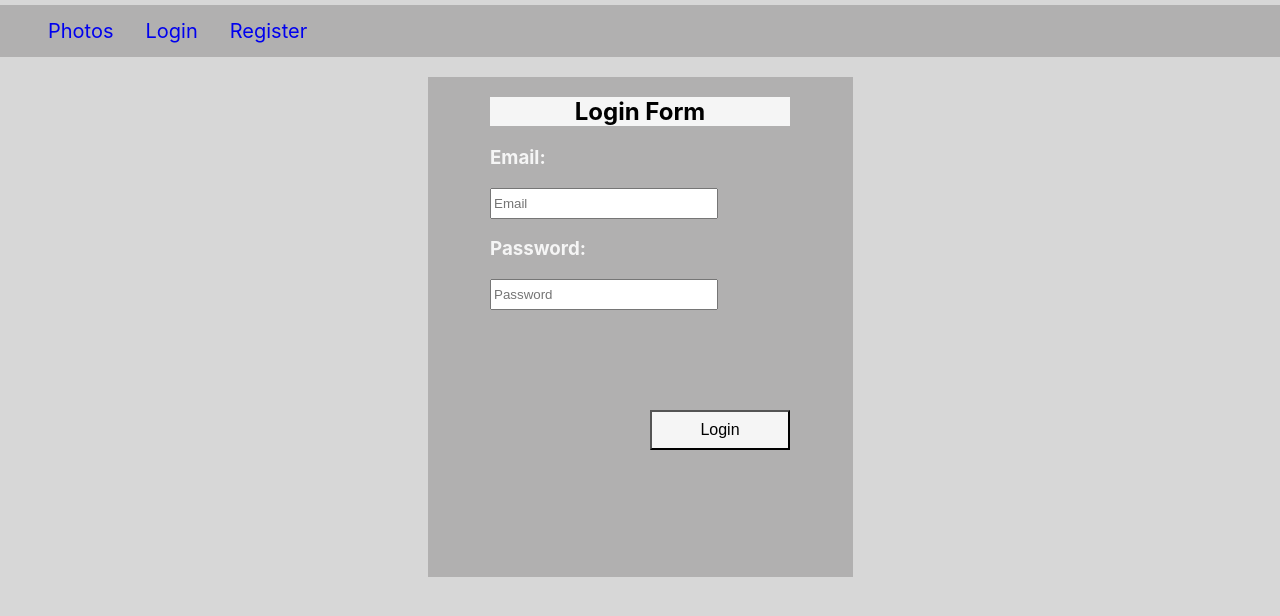
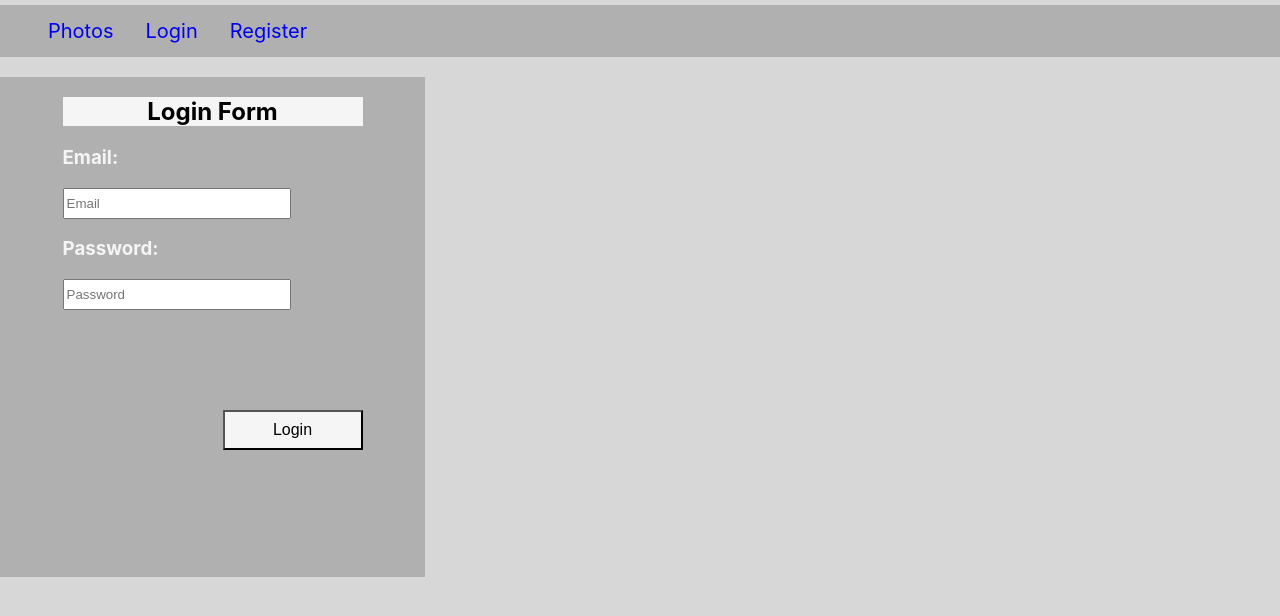
Before and after one commit to DragomirSt/photo-album, a React (Create React App) app in the folder client/: page /login in a window 1280 px wide. Shown: the top 616 px of the page. Built offline with nearby package versions, Linux system fonts and the light colour scheme.

Commit message:
removed the app.css stylings

```diff
--- a/client/src/App.css
+++ /dev/null
@@ -1,6 +0,0 @@
-
-.site-content {
-    display: flex;
-    flex-wrap: wrap;
-    justify-content: center;
-}
--- a/client/src/App.js
+++ b/client/src/App.js
@@ -1,9 +1,8 @@
-
-import './App.css';
 
 import { Routes, Route } from 'react-router-dom';
 import { useState } from 'react';
 
+import { Toaster } from 'react-hot-toast';
 import { AuthContext } from './contexts/AuthContext';
 
 import Navigation from './components/Navigation/Navigation';
@@ -16,7 +15,7 @@ import DeleteComponent from './components/Delete/DeleteComponent';
 import Details from './components/Details/Details';
 import Edit from './components/Edit/Edit';
 import MyPhotos from './components/MyPhotos/MyPhotos';
-import Comment from './components/Comment/Comment'
+import Comment from './components/Comment/Comment';
 
 const initialUserState = {
   _id: null,
@@ -38,10 +37,12 @@ function App() {
 
   return (
     <AuthContext.Provider value={{ user, setUserSessionData, logoutUser }}>
-      <div>
         <div className='app'>
+          <Toaster containerStyle={{
+            right: 700,
+            top: 35
+          }} />
           <Navigation />
-
           <main className='site-content'>
             <Routes>
               <Route path="/" element={<AllPhotos />} />
@@ -50,16 +51,14 @@ function App() {
               <Route path="/register" element={<Register />} />
               <Route path="/create" element={<Create />} />
               <Route path="/logout" element={<Logout />} />
+              <Route path="/details/:id" element={<Details />} /><Route />
+              <Route path="/edit/:id" element={<Edit />} />
               <Route path="/delete/:id" element={<DeleteComponent />} />
-              <Route path="/details/:id" element={<Details />} />
-              <Route path="/edit/:id" element={<Edit />} />
               <Route path="/my-photos" element={<MyPhotos />} />
-              <Route path="/comments/:id" element={<Comment/>} />
+              <Route path="/comment/:id" element={<Comment />} />
             </Routes>
           </main>
         </div>
-      </div>
-
     </AuthContext.Provider>
   );
 }
```
